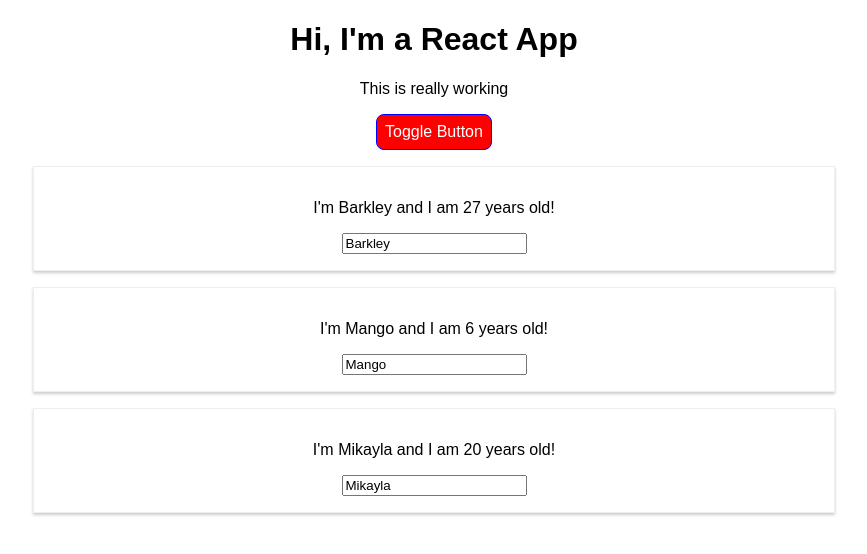
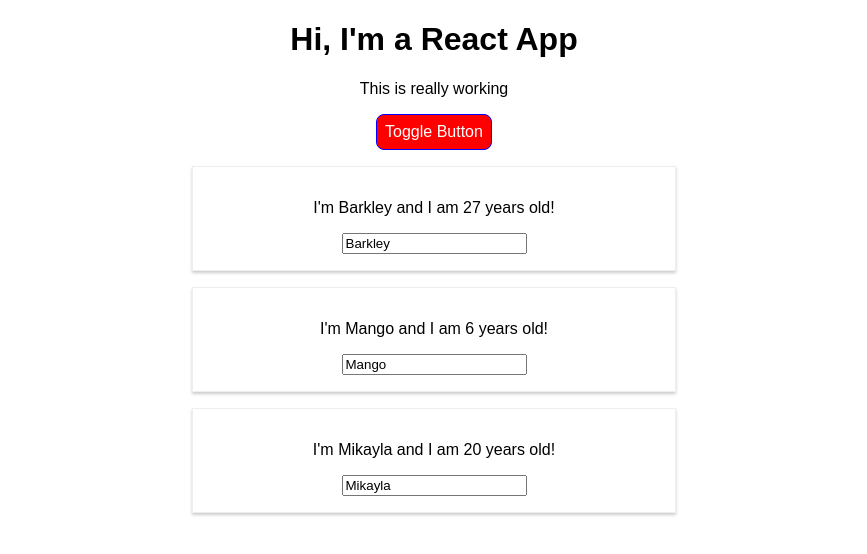
Before and after one commit to barksanto/react-complete-guide, a React (Create React App) app: page / in a window 1280 px wide. Both pictures are taken after a click on the button "Toggle Button". Shown: the top 554 px of the page, without its empty margins (206-1073 px from the left). Built offline with nearby package versions, Linux system fonts and the light colour scheme.

Commit message:
styled-components library used for the person components

```diff
--- a/src/Person/Person.css
+++ b/src/Person/Person.css
@@ -1,4 +1,4 @@
-.Person{
+/* .Person{
   width: 60%;
   margin: 16px auto;
   border: 1px solid #eee;
@@ -6,3 +6,9 @@
   padding: 16px;
   text-align: center;
 }
+
+@media (min-width: 500px){
+  .Person{
+    width: 450px;
+  }
+} */
--- a/src/Person/Person.js
+++ b/src/Person/Person.js
@@ -1,23 +1,39 @@
 import React from "react"; // must import react in each component file
-import './Person.css';
+// import './Person.css';
+import styled from 'styled-components';
+
+
+const StyledDiv = styled.div`
+  width: 60%;
+  margin: 16px auto;
+  border: 1px solid #eee;
+  box-shadow: 0 2px 3px #ccc;
+  padding: 16px;
+  text-align: center;
+  @media (min-width: 500px){
+      width: 450px;
+  }`
+
 
 // this is the preferred way to write functions.
 const person = (props) => {
   const style = {
-    '@media (min-width: 500px)':{
+    '@media (min-width: 500px)': {
       width: '450px'
     }
   };
 
   return (
-    <div className="Person">
+    // <div className="Person">
+    <StyledDiv>
       {/* click is the name of the property we defined on the My Hobbies */}
       {/* click is the name of the property we dfined in the element in App.js */}
       <p onClick={props.click}>I'm {props.name} and I am {props.age} years old!</p>
       {/* This is how we can return what's inside of the <Person></Person> */}
       {/* <p>{props.children}</p> */}
       <input type="text" onChange={props.changed} value={props.name} />
-    </div>
+    {/* </div> */}
+    </StyledDiv>
   )
 }
 
```
